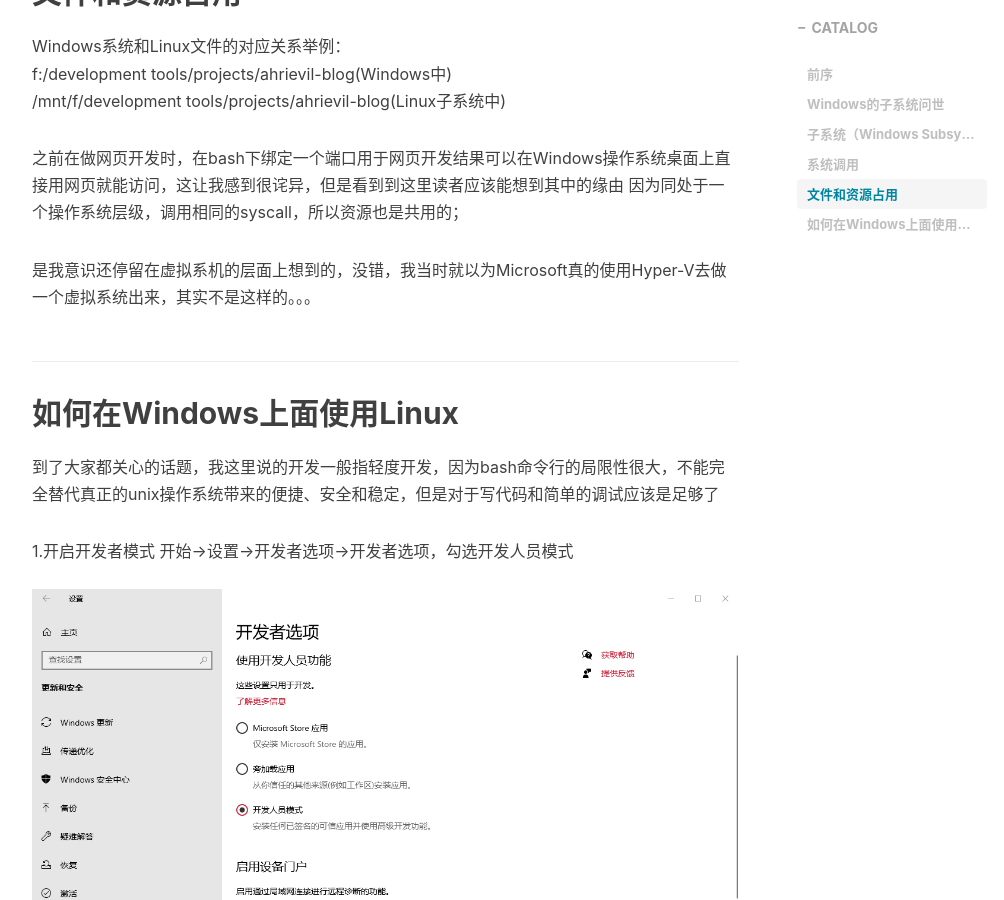
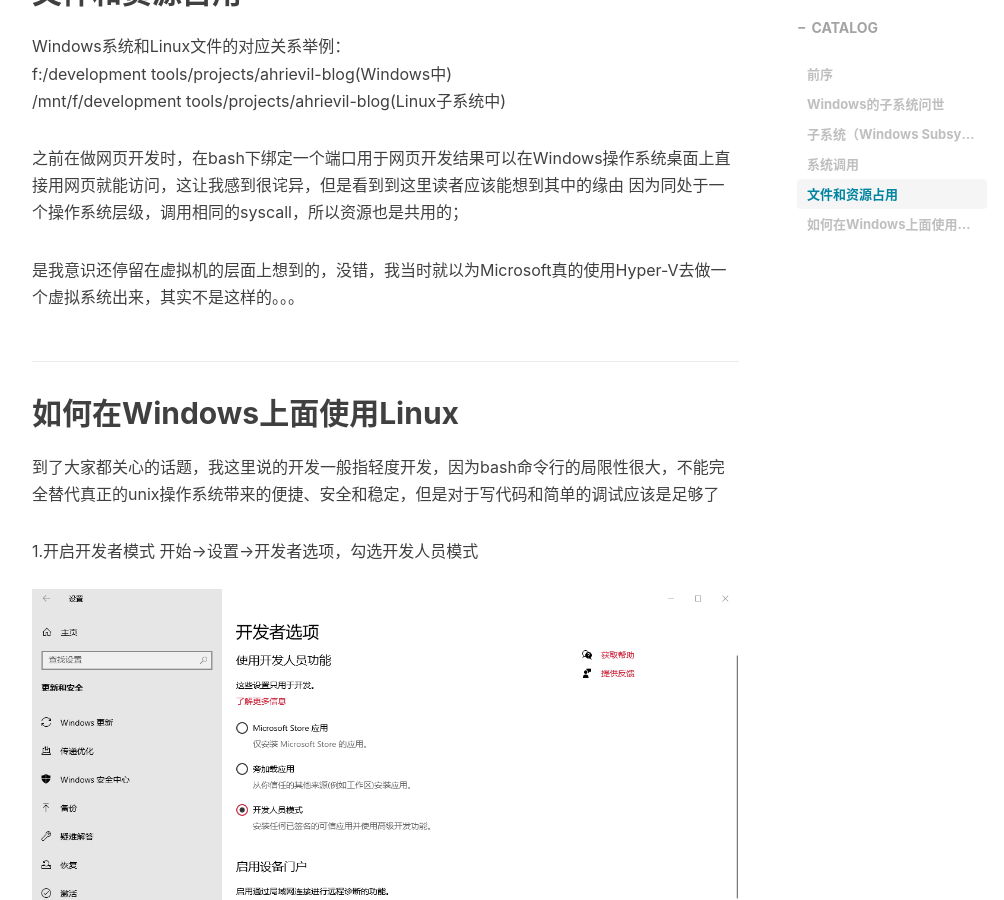
Before and after one commit to Ahrievil/ahrievil.github.io, a Jekyll site: the page built from _posts/2020-07-07-about-wsl.markdown, in a window 1280 px wide and 900 px high, scrolled down 3827 px. Shown: the whole window, without its empty margins (233-1237 px from the left). Built offline with Jekyll 4.4.1, drawn with Linux system fonts in a browser that asks for light colours; nearby versions of some CDN libraries; comment, search, counter and statistics services are not loaded; some of the changed text lies outside the part shown.

Commit message:
Update 2020-07-07-about-wsl.markdown

```diff
--- a/_posts/2020-07-07-about-wsl.markdown
+++ b/_posts/2020-07-07-about-wsl.markdown
@@ -77,7 +77,7 @@ f:/development tools/projects/ahrievil-blog(Windows中)
 之前在做网页开发时，在bash下绑定一个端口用于网页开发结果可以在Windows操作系统桌面上直接用网页就能访问，这让我感到很诧异，但是看到到这里读者应该能想到其中的缘由
 因为同处于一个操作系统层级，调用相同的syscall，所以资源也是共用的；
 
-是我意识还停留在虚拟系机的层面上想到的，没错，我当时就以为Microsoft真的使用Hyper-V去做一个虚拟系统出来，其实不是这样的。。。
+是我意识还停留在虚拟机的层面上想到的，没错，我当时就以为Microsoft真的使用Hyper-V去做一个虚拟系统出来，其实不是这样的。。。
 
 <p id = "use"></p>
 
@@ -85,7 +85,7 @@ f:/development tools/projects/ahrievil-blog(Windows中)
 
 到了大家都关心的话题，我这里说的开发一般指轻度开发，因为bash命令行的局限性很大，不能完全替代真正的unix操作系统带来的便捷、安全和稳定，但是对于写代码和简单的调试应该是足够了
 
-1.开启开发者模式 开始->设置->开发者选项->开发者选项，勾选开发人员模式
+1.开启开发者模式 开始->设置->开发者选项，勾选开发人员模式
 ![程序和功能](/img/in-post/2020/07-07-settings.png)
 2.在桌面菜单栏找搜索或者在设置中搜索 "程序和功能"->点击"启用或关闭Windows功能"->选择启用"适用于Linux的Windows子系统"，点击确定后需要重启电脑
 ![程序和功能](/img/in-post/2020/07-07-search.png)
```
Also changed, not shown: other parts of _posts/2020-07-07-about-wsl.markdown (+1 -1 lines).
